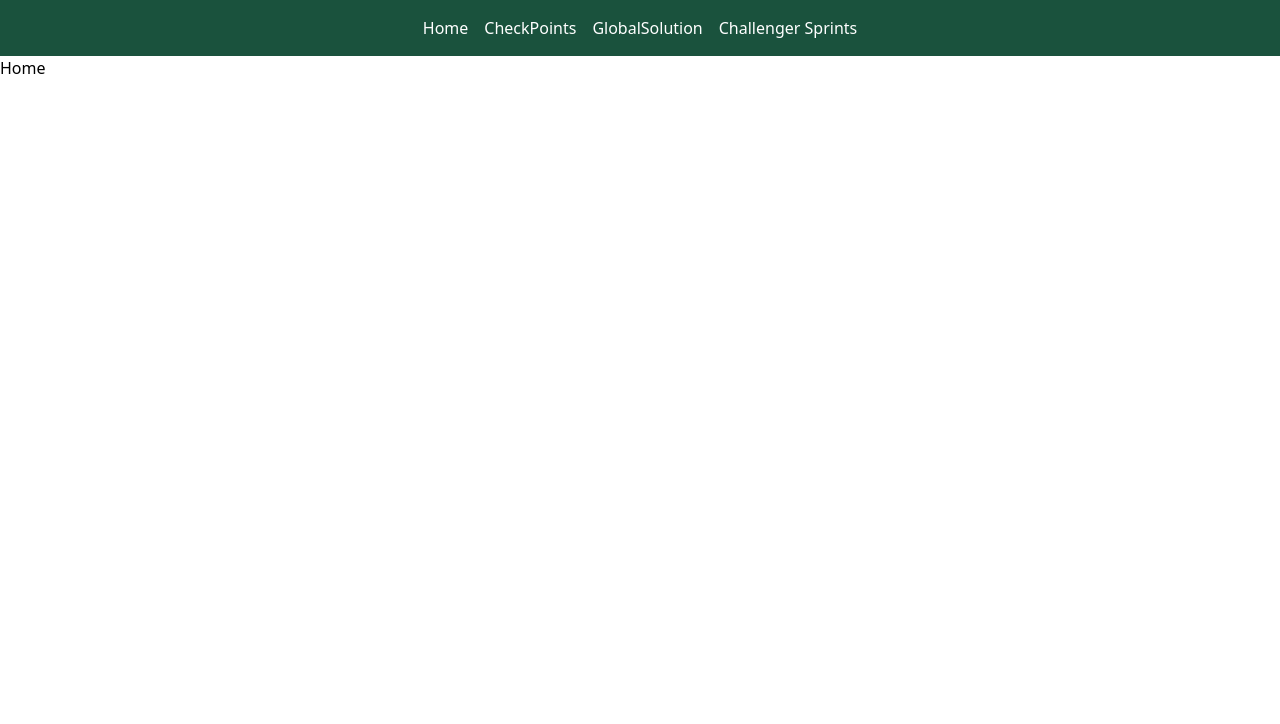
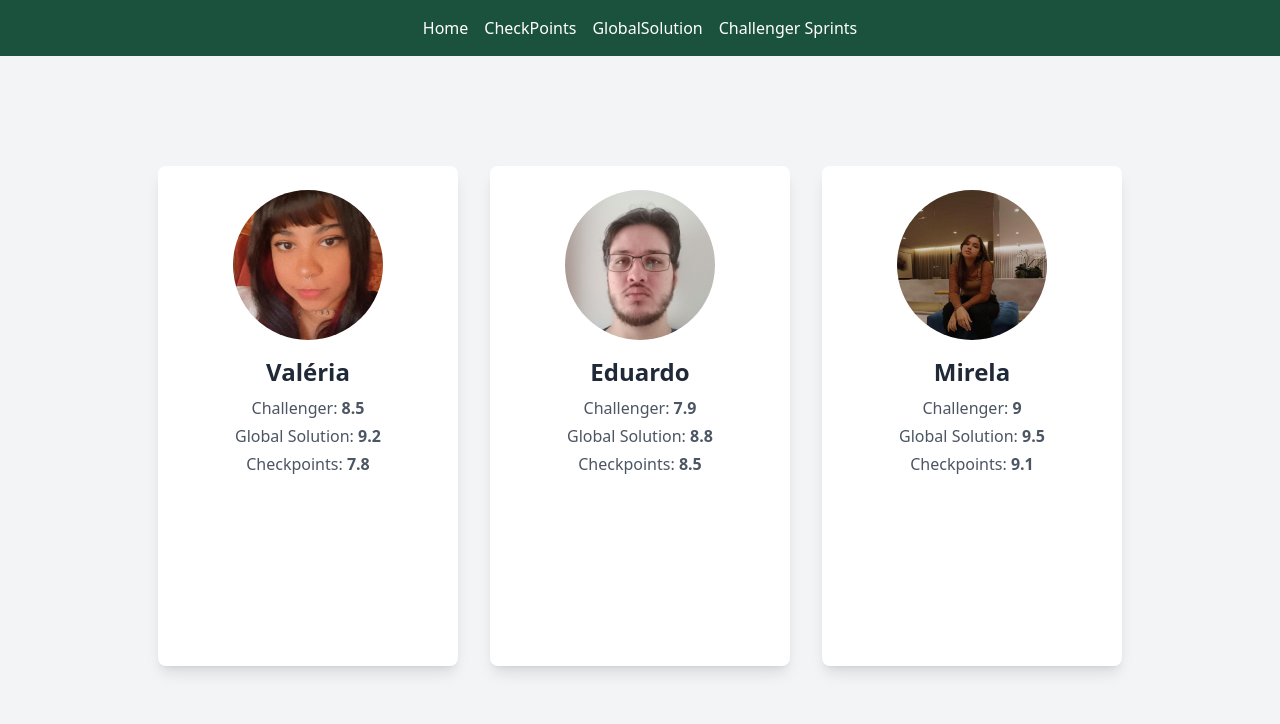
Before and after one commit to akemilol/CP6-Front-end, a Next.js app in the folder cp6/: page / in a window 1280 px wide. Shown: the top 724 px of the page. Built offline with nearby package versions, Linux system fonts and the light colour scheme.

Commit message:
Altualização dos cards e imagens

```diff
--- a/cp6/src/app/globals.css
+++ b/cp6/src/app/globals.css
@@ -1,3 +1,11 @@
 @tailwind base;
 @tailwind components;
 @tailwind utilities;
+
+@layer components{
+
+    .cabecalho {
+            @apply bg-cabecalhoBg p-4 text-white;
+
+    }
+}
--- a/cp6/src/app/page.tsx
+++ b/cp6/src/app/page.tsx
@@ -1,8 +1,9 @@
+import Cards from "@/components/Cards/Cards"
 
 export default function Home() {
   return (
     <div>
-      <h1>Home</h1>
+      <Cards />
     </div>
   )
 }
--- a/cp6/src/components/Cabecalho/Cabecalho.tsx
+++ b/cp6/src/components/Cabecalho/Cabecalho.tsx
@@ -2,7 +2,7 @@ import Link from 'next/link';
 
 export default function Cabecalho() {
 return (
-    <nav className="bg-[#1a523d] p-4 text-white">
+    <nav className="cabecalho">
         <ul className="flex space-x-4 justify-center">
             <li className="hover:text-yellow-400 transition duration-300">
             <Link href="/">Home</Link>
--- /dev/null
+++ b/cp6/src/components/Cards/Cards.tsx
@@ -0,0 +1,66 @@
+import Image from 'next/image';
+
+const cards = [
+    {
+        foto: '/img/valeria.jpeg',
+        nome: 'Valéria',
+        challenger: 8.5,
+        globalSolution: 9.2,
+        checkpoints: 7.8,
+        },
+        {
+        foto: '/img/eduardo.jpeg',
+        nome: 'Eduardo',
+        challenger: 7.9,
+        globalSolution: 8.8,
+        checkpoints: 8.5,
+        },
+        {
+        foto: '/img/mirela.jpeg',
+        nome: 'Mirela',
+        challenger: 9.0,
+        globalSolution: 9.5,
+        checkpoints: 9.1,
+        },
+    ];
+
+type CardProps = {
+        foto: string;
+        nome: string;
+        challenger: number;
+        globalSolution: number;
+        checkpoints: number;
+};
+
+function Card({ foto, nome, challenger, globalSolution, checkpoints }: CardProps) {
+    return (
+    <div className="bg-white rounded-lg shadow-lg p-6 w-[300px] h-[500px] text-center transform transition hover:scale-105 hover:shadow-xl">
+        <div className="flex justify-center mb-4">
+        <Image src={foto} alt={nome} width={150} height={150} className="rounded-full" />
+        </div>
+        <h2 className="text-2xl font-bold text-gray-800 mb-2">{nome}</h2>
+        <p className="text-gray-600 mb-1">Challenger: <span className="font-semibold">{challenger}</span></p>
+        <p className="text-gray-600 mb-1">Global Solution: <span className="font-semibold">{globalSolution}</span></p>
+        <p className="text-gray-600">Checkpoints: <span className="font-semibold">{checkpoints}</span></p>
+        </div>
+    );
+}
+
+export default function Cards() {
+    return (
+    <div className="flex justify-center items-center min-h-[90vh] bg-gray-100">
+        <div className="grid grid-cols-1 md:grid-cols-3 gap-8 place-items-center">
+        {cards.map((card, index) => (
+            <Card
+            key={index}
+            foto={card.foto}
+            nome={card.nome}
+            challenger={card.challenger}
+            globalSolution={card.globalSolution}
+            checkpoints={card.checkpoints}
+            />
+        ))}
+        </div>
+    </div>
+    );
+}
--- a/cp6/tailwind.config.ts
+++ b/cp6/tailwind.config.ts
@@ -11,6 +11,8 @@ const config: Config = {
       colors: {
         background: "var(--background)",
         foreground: "var(--foreground)",
+        cabecalhoBg: "#1a523d",
+        bodyBg: "#d1fae5",
       },
     },
   },
```
Also changed, not shown: cp6/public/img/eduardo.jpeg (added), cp6/public/img/eduardo.jpg (deleted).
